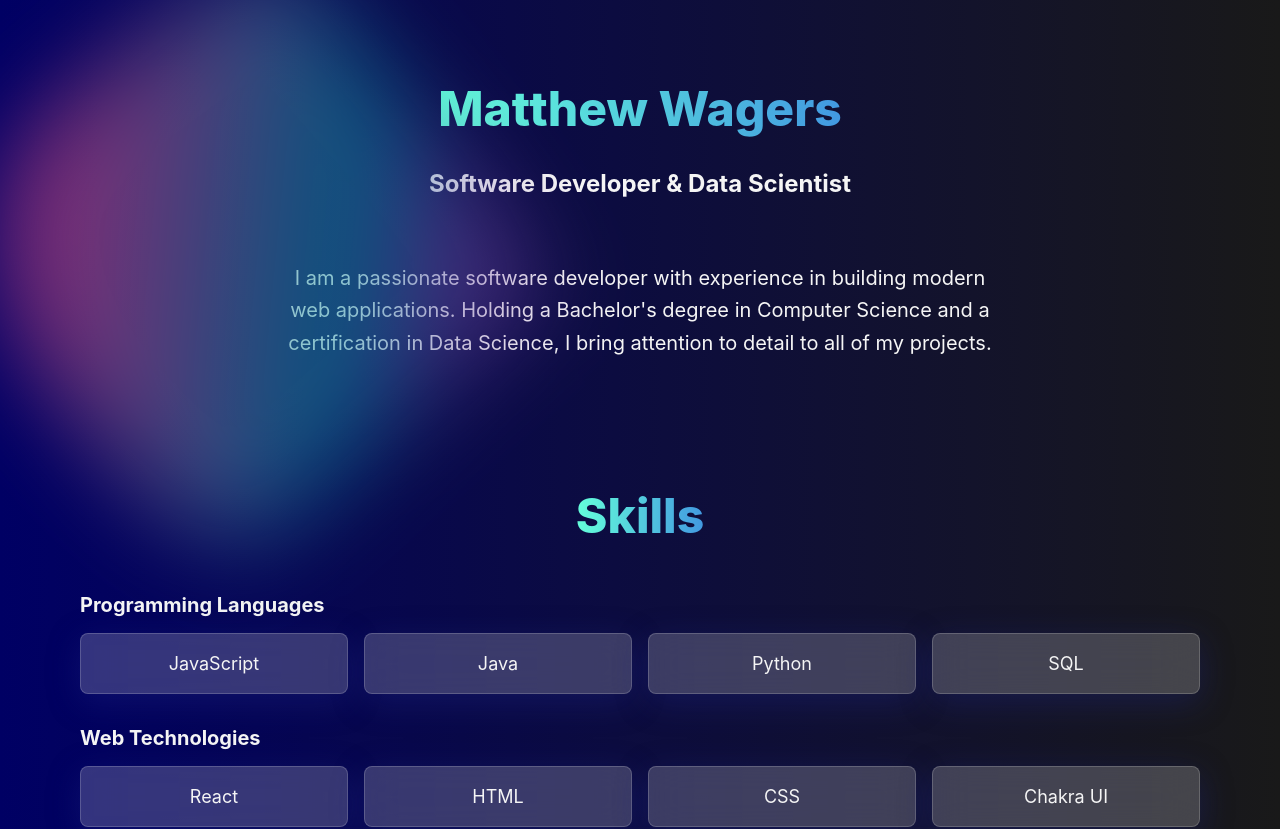
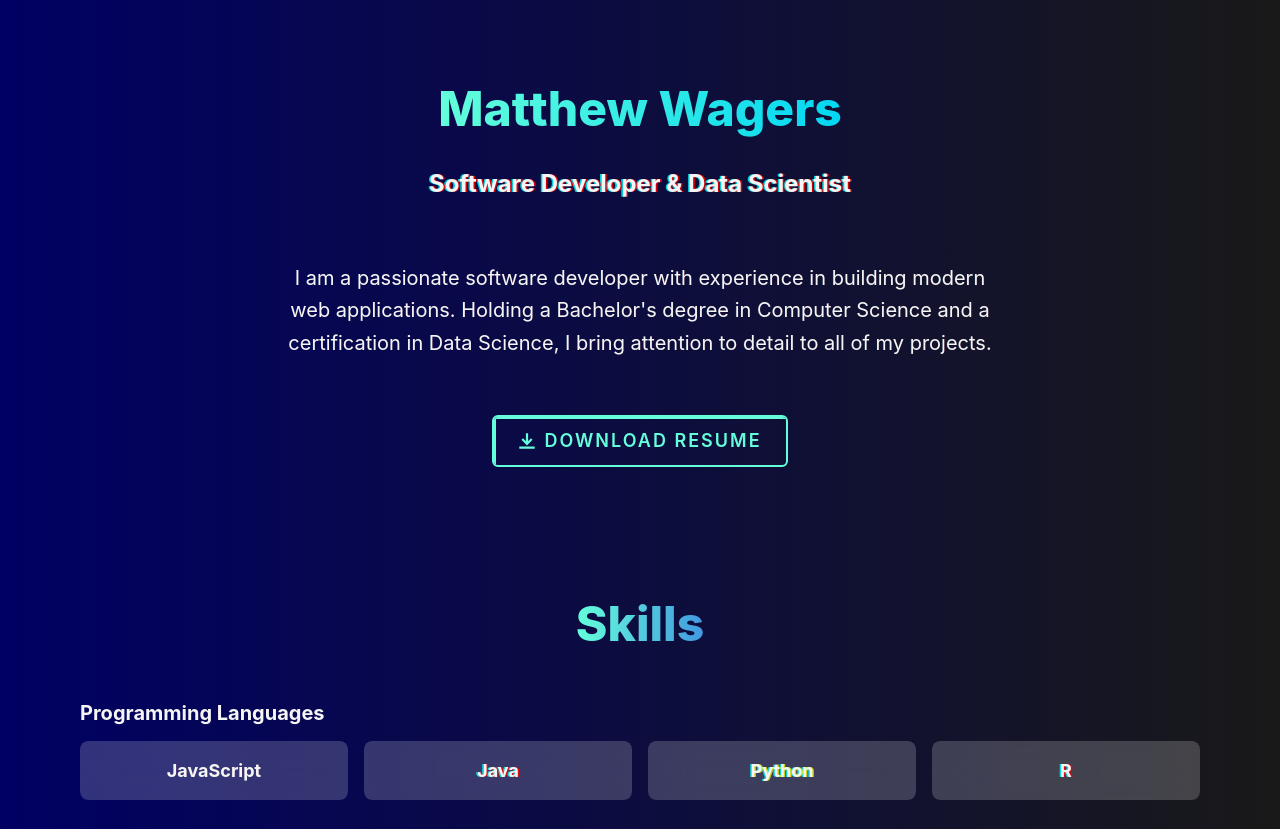
Before and after one commit to Mewagers/Mewagers.github.io, a React (Create React App) app: page / in a window 1280 px wide. Shown: the top 829 px of the page. Built offline with nearby package versions, Linux system fonts and the light colour scheme.

Commit message:
Changed background effect. Removed the blob effect. Added various text effects, resume download button, on-hover effects for buttons and skills buttons.

```diff
--- a/package.json
+++ b/package.json
@@ -4,6 +4,7 @@
   "private": true,
   "homepage": "https://mewagers.github.io",
   "dependencies": {
+    "@chakra-ui/icons": "^2.2.4",
     "@chakra-ui/react": "^2.8.0",
     "@emotion/react": "^11.14.0",
     "@emotion/styled": "^11.14.0",
--- a/src/App.css
+++ b/src/App.css
@@ -1,12 +1,8 @@
-* {
-  margin: 0;
-  padding: 0;
+body {
+  background: rgb(10, 10, 130);
+  min-height: 100vh;
+  overflow-x: hidden;
 }
-body {
-  background: linear-gradient(to right, rgb(10, 10, 130), rgb(25, 25, 25));
-  min-height: 100vh;
-}
-
 
 .container {
   width: 100%;
@@ -18,6 +14,114 @@ body {
   overflow: hidden;
 }
 
+.glitch-wrapper {
+  position: fixed;
+  top: 0;
+  left: 0;
+  width: 100%;
+  height: 100%;
+  overflow: hidden;
+  z-index: 2;
+  pointer-events: none;
+}
+
+.glitch-effect {
+  position: absolute;
+  top: 0%;
+  left: 0%;
+  width: 100%;
+  height: 100%;
+  background: linear-gradient(
+          45deg,
+          transparent 20%,
+          rgba(0, 255, 255, 0.4) 25%,
+          transparent 25%
+  );
+  animation: glitch 4s infinite; /* Made faster */
+  mix-blend-mode: screen; /* Changed blend mode */
+}
+
+.glitch-effect:nth-child(1) {
+  animation-delay: -1s;
+  background: linear-gradient(
+          45deg,
+          transparent 20%,
+          rgba(255, 0, 255, 0.4) 25%,
+          transparent 25%
+  );
+}
+
+.glitch-effect:nth-child(2) {
+  animation-delay: -2s;
+  background: linear-gradient(
+          45deg,
+          transparent 20%,
+          rgba(255, 0, 0, 0.4) 25%,
+          transparent 25%
+  );
+}
+
+.glitch-effect:nth-child(3) {
+  animation-delay: -3s;
+  background: linear-gradient(
+          45deg,
+          transparent 20%,
+          rgba(0, 255, 0, 0.4) 25%,
+          transparent 25%
+  );
+}
+
+@keyframes glitch {
+  0% {
+    transform: translate(0, 0) skew(0deg) scale(1);
+  }
+  20% {
+    transform: translate(-20%, 20%) skew(-20deg) scale(1.2);
+  }
+  40% {
+    transform: translate(-25%, -20%) skew(25deg) scale(1);
+  }
+  60% {
+    transform: translate(20%, 25%) skew(-15deg) scale(1.1);
+  }
+  80% {
+    transform: translate(25%, -15%) skew(15deg) scale(1.2);
+  }
+  100% {
+    transform: translate(0, 0) skew(0deg) scale(1);
+  }
+}
+
+
+.container::before {
+  content: '';
+  position: fixed;
+  top: 0;
+  left: 0;
+  width: 100%;
+  height: 100%;
+  background: repeating-linear-gradient(
+          0deg,
+          rgba(0, 0, 0, 0.5),
+          rgba(0, 0, 0, 0.5) 1px,
+          transparent 1px,
+          transparent 2px
+  );
+  animation: scan 8s linear infinite;
+  pointer-events: none;
+  z-index: 1;
+}
+
+@keyframes scan {
+  0% {
+    transform: translateY(-100%);
+  }
+  100% {
+    transform: translateY(100%);
+  }
+}
+
+
 .content {
   --_gap: 1.5rem;
   --_color: hsl(60 92% 71% / 1);
@@ -27,69 +131,216 @@ body {
   border: 2px solid hsl(60deg 67% 44% / 64%);
   border-radius: 20px;
   color: var(--_color);
+  position: relative;
+  z-index: 2;
+  background: rgba(0, 0, 0, 0.3);
+  backdrop-filter: blur(10px);
 }
 
-.content p {
-  font-size: 2.5rem;
-  font-weight: 600;
-  margin-bottom: var(--_gap);
+/*.text-glitch {*/
+/*  animation: textGlitch 1.5s infinite;*/
+/*}*/
+.text-glitch-1 {
+  animation: textGlitch 1.2s linear infinite;
 }
 
-.content span {
-  font-size: 1.3em;
-  letter-spacing: 1.3px;
-  line-height: 1.2;
+.text-glitch-2 {
+  animation: textGlitch 0.8s linear infinite;
+  animation-delay: 0.1s;
 }
 
-.content button {
-  display: block;
-  margin-top: var(--_gap);
-  padding: 0.6em 0.9em;
-  border-radius: 20px;
-  border: none;
-  cursor: pointer;
-  font-size: 1.2em;
-  background: #020043;
-  margin-left: auto;
-  color: var(--_color);
+.text-glitch-3 {
+  animation: textGlitch 1.5s linear infinite;
+  animation-delay: 0.3s;
 }
 
-.blob {
-  position: absolute;
-  opacity: 0.5;
-  width: 400px;
-  aspect-ratio: 1/1;
-  animation: animate 10s cubic-bezier(0.68, -0.55, 0.27, 1.55) infinite
-  alternate forwards;
-  filter: blur(40px);
-  z-index: 2;
-  background: linear-gradient(
-          47deg,
-          rgba(255, 88, 139, 1) 21%,
-          rgb(0 164 173) 67%,
-          rgba(118, 74, 166, 1) 81%
-  );
-
-  /*  Optional  */
-  /*   box-shadow: inset 50px 50px 17px 0px #ff588b,
-    inset 100px 100px 17px 0px #66319f; */
+.text-glitch-4 {
+  animation: textGlitch 0.6s linear infinite;
+  animation-delay: 0.2s;
 }
 
-@keyframes animate {
+.text-glitch-5 {
+  animation: textGlitch 2s linear infinite;
+  animation-delay: 0.15s;
+}
+
+@keyframes textGlitch {
   0% {
-    translate: 100% -25%;
-    border-radius: 60% 40% 30% 70% / 100% 85% 92% 74%;
+    text-shadow: none;
+  }
+  2% {
+    text-shadow: 2px 0 0 yellow, -2px 0 0 cyan;
+  }
+  4% {
+    text-shadow: none;
+  }
+  98% {
+    text-shadow: 2px 0 0 red, -2px 0 0 cyan;
+  }
+  100% {
+    text-shadow: none;
+  }
+}
+
+.download-button {
+  position: relative;
+  overflow: hidden;
+  transition: all 0.3s ease;
+  text-transform: uppercase;
+  letter-spacing: 2px;
+}
+
+.download-button::before {
+  content: '';
+  position: absolute;
+  top: -2px;
+  left: -2px;
+  width: calc(100% + 4px);
+  height: calc(100% + 4px);
+  background: linear-gradient(45deg,
+  #64FFDA, #4299E1, #FF0080, #64FFDA);
+  background-size: 400%;
+  z-index: -1;
+  animation: glowing 20s linear infinite;
+  opacity: 0;
+  transition: opacity 0.3s ease-in-out;
+}
+
+.download-button:hover::before {
+  opacity: 1;
+}
+
+.download-button::after {
+  content: '';
+  position: absolute;
+  top: 0;
+  left: 0;
+  width: 100%;
+  height: 100%;
+  background: transparent;
+  border: 2px solid #64FFDA;
+  z-index: -1;
+}
+
+.download-button:hover {
+  color: #020043 !important;
+  text-shadow: 0 0 8px rgba(100, 255, 218, 0.5);
+  transform: translateY(-2px);
+  box-shadow:
+          0 0 15px rgba(100, 255, 218, 0.5),
+          0 0 30px rgba(100, 255, 218, 0.3),
+          0 0 45px rgba(100, 255, 218, 0.1);
+}
+
+@keyframes glowing {
+  0% { background-position: 0 0; }
+  50% { background-position: 400% 0; }
+  100% { background-position: 0 0; }
+}
+
+
+.download-button:hover {
+  animation: buttonGlitch 0.3s cubic-bezier(.25, .46, .45, .94) both infinite;
+}
+
+@keyframes buttonGlitch {
+  0% {
+    transform: translate(0);
+  }
+  20% {
+    transform: translate(-2px, 2px);
+  }
+  40% {
+    transform: translate(-2px, -2px);
+  }
+  60% {
+    transform: translate(2px, 2px);
+  }
+  80% {
+    transform: translate(2px, -2px);
+  }
+  100% {
+    transform: translate(0);
+  }
+}
+
+.skill-box {
+  transition: all 0.3s ease;
+}
+
+.skill-box::before {
+  content: '';
+  position: absolute;
+  top: -2px;
+  left: -2px;
+  width: calc(100% + 4px);
+  height: calc(100% + 4px);
+  background: linear-gradient(45deg,
+  #64FFDA, #4299E1, #FF0080, #64FFDA);
+  background-size: 400%;
+  z-index: 0;
+  opacity: 0;
+  transition: opacity 0.3s ease-in-out;
+  animation: animatedgradient 3s ease alternate infinite;
+  border-radius: inherit;
+}
+
+.skill-box::after {
+  content: '';
+  position: absolute;
+  inset: 0;
+  background: rgba(255, 255, 255, 0.1);
+  backdrop-filter: blur(18px);
+  border-radius: inherit;
+  z-index: 1;
+}
+
+.skill-box:hover {
+  transform: translateY(-5px) scale(1.03);
+}
+
+.skill-box:hover::before {
+  opacity: 1;
+}
+
+.skill-box:hover::after {
+  background: rgba(255, 255, 255, 0.15);
+}
+
+@keyframes animatedgradient {
+  0% {
+    background-position: 0% 50%;
   }
   50% {
-    translate: -100% -100%;
-    border-radius: 20% 71% 47% 70% / 81% 15% 22% 54%;
-    rotate: 41deg;
-    scale: 1.15;
+    background-position: 100% 50%;
   }
   100% {
-    translate: -95% 100%;
-    border-radius: 100% 75% 92% 74% / 60% 80% 30% 70%;
-    rotate: -60deg;
-    scale: 1.05;
+    background-position: 0% 50%;
   }
 }
+
+/* Add glitch effect on hover */
+.skill-box:hover {
+  animation: skillBoxGlitch 0.4s cubic-bezier(.25, .46, .45, .94) both infinite;
+}
+
+@keyframes skillBoxGlitch {
+  0% {
+    transform: translate(0) scale(1.03);
+  }
+  20% {
+    transform: translate(-2px, 2px) scale(1.03);
+  }
+  40% {
+    transform: translate(-2px, -2px) scale(1.03);
+  }
+  60% {
+    transform: translate(2px, 2px) scale(1.03);
+  }
+  80% {
+    transform: translate(2px, -2px) scale(1.03);
+  }
+  100% {
+    transform: translate(0) scale(1.03);
+  }
+}
--- a/src/App.js
+++ b/src/App.js
@@ -19,7 +19,11 @@ function App() {
     return (
         <ChakraProvider theme={theme}>
             <div className="container">
-                <div className="blob"></div>
+                {/*<div className="glitch-wrapper">*/}
+                {/*    <div className="glitch-effect"></div>*/}
+                {/*    <div className="glitch-effect"></div>*/}
+                {/*    <div className="glitch-effect"></div>*/}
+                {/*</div>*/}
                 <Box
                     width="100%"
                     minHeight="100vh"
--- a/src/components/About.js
+++ b/src/components/About.js
@@ -1,7 +1,27 @@
 import React from 'react';
-import { Box, Heading, Text, VStack, Container } from '@chakra-ui/react';
+import { Box, Heading, Text, VStack, Container, Button } from '@chakra-ui/react';
+import { DownloadIcon } from '@chakra-ui/icons';
+
 
 function About() {
+
+    // Handle download of resume
+    const handleDownload = () => {
+        const link = document.createElement('a');
+        link.href = '/Mwagers_resume.pdf';
+        link.download = 'Matthew_Wagers_Resume.pdf';
+        document.body.appendChild(link);
+        link.click();
+        document.body.removeChild(link);
+    };
+
+    // Function to get random glitch class
+    const getRandomGlitchClass = () => {
+        const classes = ['text-glitch-1', 'text-glitch-2', 'text-glitch-3', 'text-glitch-4', 'text-glitch-5'];
+        return classes[Math.floor(Math.random() * classes.length)];
+    };
+
+
     return (
         <Box py={20} px={4}>
             <Container maxW="container.md">
@@ -14,9 +34,10 @@ function About() {
                         as="h1"
                         fontSize={["3xl", "4xl", "5xl"]}
                         mb={1}
-                        bgGradient="linear(to-r, #64FFDA, #4299E1)"
+                        bgGradient="linear(to-r, #64FFDA, #02d7f2)"
                         bgClip="text"
                         fontWeight="extrabold"
+
                     >
                         Matthew Wagers
                     </Heading>
@@ -28,6 +49,7 @@ function About() {
                             fontSize={{ base: "xl", md: "2xl" }}
                             color="whitesmoke"
                             fontWeight="bold"
+                            className={getRandomGlitchClass()}
                         >
                             Software Developer & Data Scientist
                         </Text>
@@ -42,12 +64,27 @@ function About() {
                             color="whitesmoke"
                             lineHeight="tall"
                             maxW="800px"
+                            className={getRandomGlitchClass()}
                         >
                             I am a passionate software developer with experience in building modern web applications.
                             Holding a Bachelor's degree in Computer Science and a certification in Data Science, I bring
                             attention to detail to all of my projects.
                         </Text>
                     </Box>
+                    <Button
+                        onClick={handleDownload}
+                        className="download-button"
+                        leftIcon={<DownloadIcon />}
+                        size="lg"
+                        mt={8}
+                        p={6}
+                        bg="transparent"
+                        color="#64FFDA"
+                        border="2px solid #64FFDA"
+                        _hover={{ bg: "transparent" }}
+                    >
+                        Download Resume
+                    </Button>
                 </VStack>
             </Container>
         </Box>
--- a/src/components/Projects.js
+++ b/src/components/Projects.js
@@ -17,8 +17,21 @@ const Projects = () => {
             technologies: ["Python", "Pycharm", "Pygame"],
             link: "https://gihub.com/Mewagers/snake-game",
             demo: "https://mewagers.github.io"
+        },
+        {
+            title: "Tableau Sales Dashboard",
+            description: "Performed data analysis on sales data to identify trends and identify potential areas for improvement.",
+            technologies: ["Tableau", "SQL"],
+            link: "https://github.com/Mewagers/mewagers.github.io",
+            demo: "https://mewagers.github.io"
         }
     ];
+
+    // Function to get random glitch class
+    const getRandomGlitchClass = () => {
+        const classes = ['text-glitch-1', 'text-glitch-2', 'text-glitch-3', 'text-glitch-4', 'text-glitch-5'];
+        return classes[Math.floor(Math.random() * classes.length)];
+    };
 
 
     return (
@@ -31,6 +44,7 @@ const Projects = () => {
                              bgGradient="linear(to-r, #64FFDA, #4299E1)"
                              bgClip="text"
                              fontWeight="extrabold"
+
                     >
                         Projects
                     </Heading>
@@ -62,6 +76,7 @@ const Projects = () => {
                                         as="h3"
                                         size="md"
                                         color="whitesmoke"
+                                        className={getRandomGlitchClass()}
                                     >
                                         {project.title}
                                     </Heading>
--- a/src/components/Skills.js
+++ b/src/components/Skills.js
@@ -12,7 +12,7 @@ const Skills = () => {
     const skillsList = [
         {
             category: "Programming Languages",
-            skills: ["JavaScript", "Java", "Python", "SQL"]
+            skills: ["JavaScript", "Java", "Python", "R"]
         },
         {
             category: "Web Technologies",
@@ -23,6 +23,12 @@ const Skills = () => {
             skills: ["Docker", "GitHub", "Jetbrains", "PostgreSQL"]
         }
     ];
+
+    // Function to get random glitch class
+    const getRandomGlitchClass = () => {
+        const classes = ['text-glitch-1', 'text-glitch-2', 'text-glitch-3', 'text-glitch-4', 'text-glitch-5'];
+        return classes[Math.floor(Math.random() * classes.length)];
+    };
 
 
     return (
@@ -36,6 +42,7 @@ const Skills = () => {
                         bgGradient="linear(to-r, #64FFDA, #4299E1)"
                         bgClip="text"
                         fontWeight="extrabold"
+
                     >
                         Skills
                     </Heading>
@@ -61,24 +68,20 @@ const Skills = () => {
                                     <Box
                                         key={skillIndex}
                                         p={4}
-                                        bg="rgba(255, 255, 255, 0.2)"
-                                        backdropFilter="blur(18px)"
+                                        bg="rgba(255, 255, 255, 0.1)"
                                         borderRadius="lg"
-                                        border="1px solid rgba(255, 255, 255, 0.18)"
-                                        boxShadow="0 8px 32px 0 rgba(31, 38, 135, 0.37)"
                                         textAlign="center"
-                                        transition="all 0.3s ease"
-                                        _hover={{
-                                            transform: 'translateY(-5px)',
-                                            boxShadow: '0 12px 36px 0 rgba(31, 38, 135, 0.45)',
-                                            borderColor: 'rgba(255, 255, 255, 0.25)'
-                                        }}
-
+                                        className="skill-box"
+                                        position="relative"
+                                        overflow="hidden"
                                     >
                                         <Text
                                             color="whitesmoke"
                                             fontSize="lg"
-                                            fontweight="darkbold"
+                                            fontWeight="bold"
+                                            zIndex="2"
+                                            position="relative"
+                                            className={getRandomGlitchClass()}
                                         >{skill}</Text>
                                     </Box>
                                 ))}
@@ -89,7 +92,6 @@ const Skills = () => {
             </Container>
         </Box>
     );
-
 };
 
 export default Skills;
```
Also changed, not shown: 2 other files (tests, documents, lock files or other folders).
